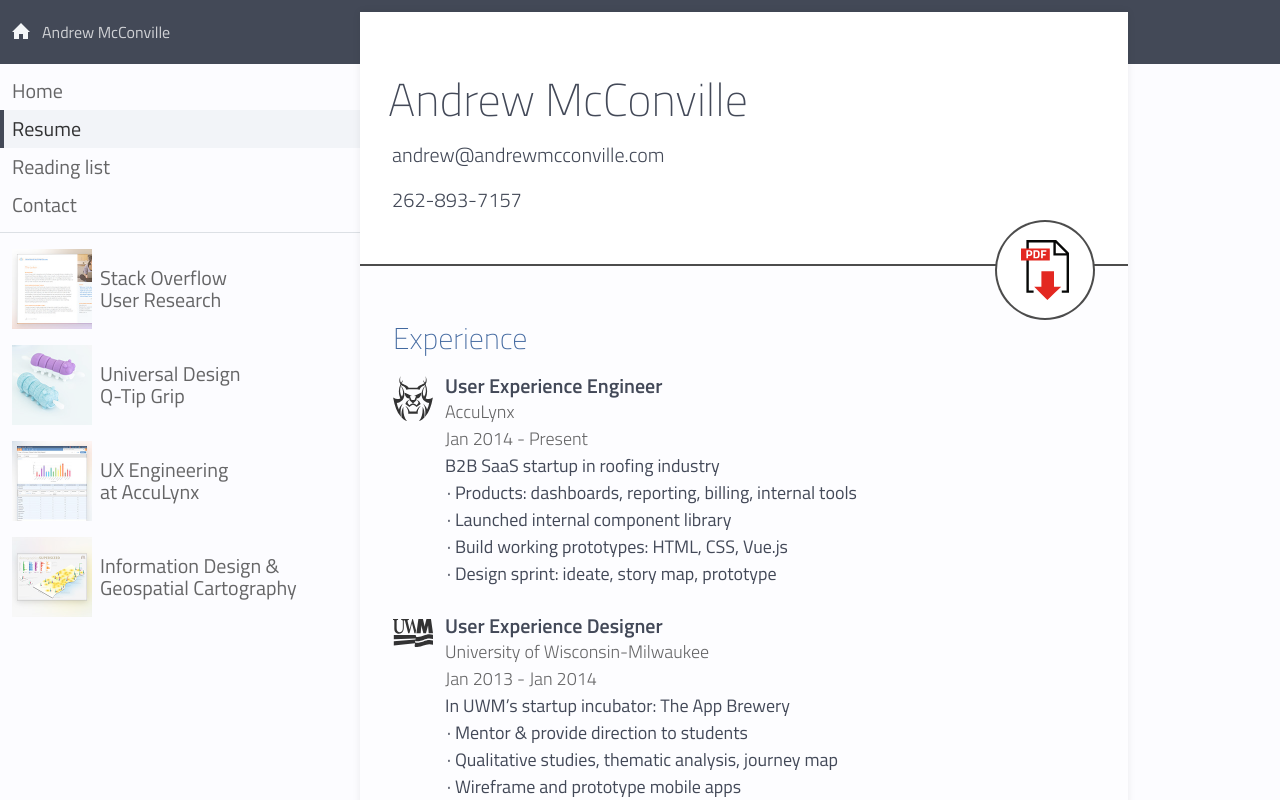
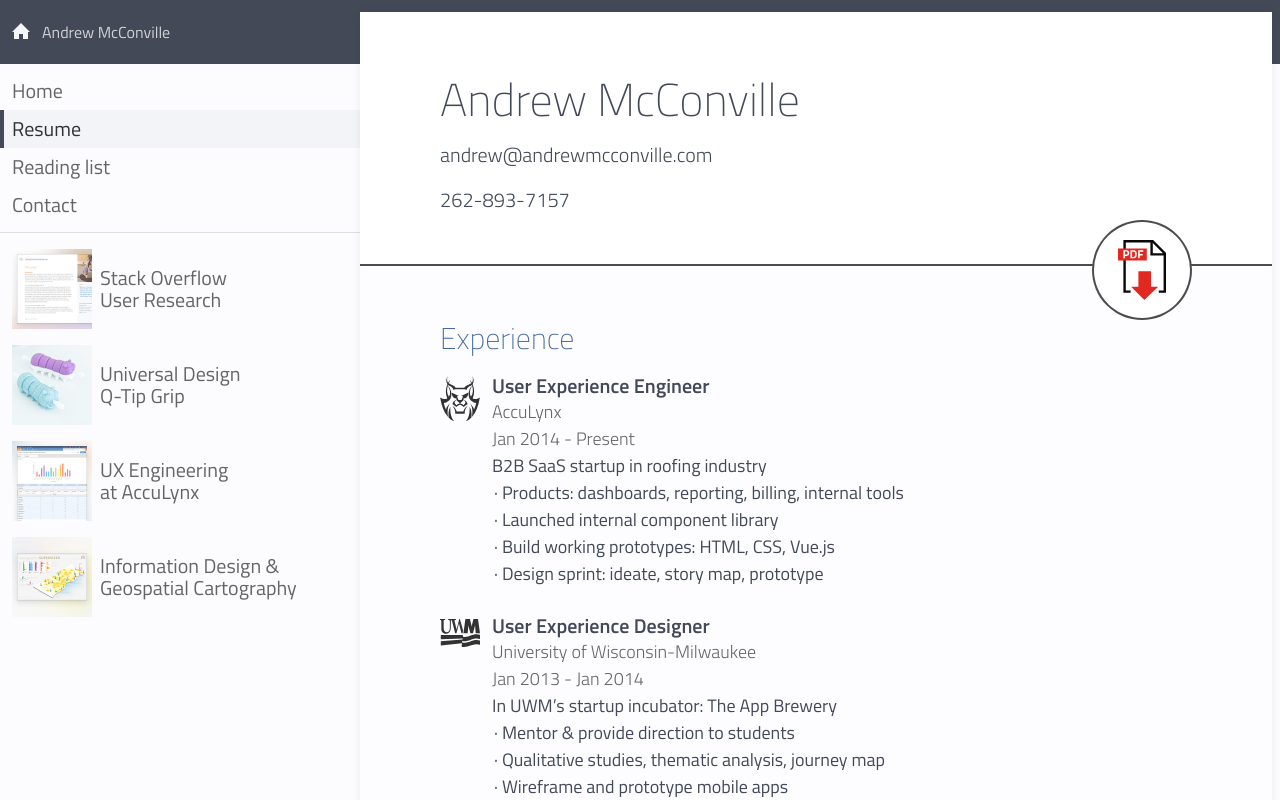
Before and after one commit to andrewmcconville/angular4-portfolio, an Angular app: page /resume in a window 1280 px wide. Built offline with nearby package versions, Linux system fonts and the light colour scheme.

Commit message:
adds max-widths for larger viewports

```diff
--- a/src/app/styles/_app-article.scss
+++ b/src/app/styles/_app-article.scss
@@ -34,12 +34,16 @@
 
 .article__shadow-box {
     background-color: #fdfdff;
-    max-width: 768px;
+    max-width: 978px;
     padding-bottom: 160px;
 
     @media(min-width: 720px) {
         box-shadow: $shadow-z-2;
         margin: 12px 8px 0 8px;
+    }
+
+    @media(min-width: 1550px) {
+        margin: 12px 210px 0 8px;
     }
 }
 
@@ -190,7 +194,8 @@
 .article__header-title {
     font-weight: 200;
     line-height: 1;
-    margin: 0 0 20px -4px;
+    margin: 0 auto 20px auto;
+    max-width: 752px;
 
     @media(max-width: 719px) {
         font-size: 40px;
@@ -205,13 +210,16 @@
     font-size: 20px;
     font-weight: 300;
     line-height: 1.25;
-    margin: 0 0 20px 0;
+    margin: 0 auto 20px auto;
+    max-width: 752px;
 }
 
 .article__header-meta {
     font-size: 16px;
     font-weight: 300;
     line-height: 1;
+    margin: 0 auto;
+    max-width: 752px;
     text-transform: capitalize;
 }
 
@@ -222,7 +230,7 @@
 }
 
 .article__body {
-    padding: 0 9px;
+    padding: 32px 9px 0 9px;
 }
 
 .article__section {
@@ -230,12 +238,15 @@
 }
 
 .article__copy {
+    margin: 0 auto;
+    max-width: 800px;
+
     @media(max-width: 719px) {
-        margin: 24px 12px;
+        padding: 0 12px;
     }
 
     @media(min-width: 720px) {
-        margin: 32px 24px;
+        padding: 0 24px;
     }
 }
 
@@ -258,7 +269,7 @@
 .article__figure {
     margin: 0;
 
-    @media(min-width: 1350px) {
+    @media(min-width: 1550px) {
         align-items: flex-start;
         display: flex;
         justify-content: center;
@@ -282,17 +293,12 @@
 }
 
 .article__caption {
-    @media(max-width: 719px) {
+    @media(max-width: 1549px) {
         border-bottom: 2px solid $slate-50;
         padding: 8px 4px;
     }
 
-    @media(min-width: 720px) and (max-width: 1349px) {
-        border-bottom: 2px solid $slate-50;
-        padding: 8px 4px;
-    }
-
-    @media(min-width: 1350px) {
+    @media(min-width: 1550px) {
         margin-left: 20px;
         width: 180px;
         margin-right: -200px;
--- a/src/app/styles/_typography.scss
+++ b/src/app/styles/_typography.scss
@@ -34,7 +34,8 @@
     font-family: 'Tinos', serif;
     font-style: italic;
     line-height: 1.5;
-    margin: 0;
+    margin: 0 auto;
+    max-width: 752px;
     padding: 24px 72px;
 }
 
```
